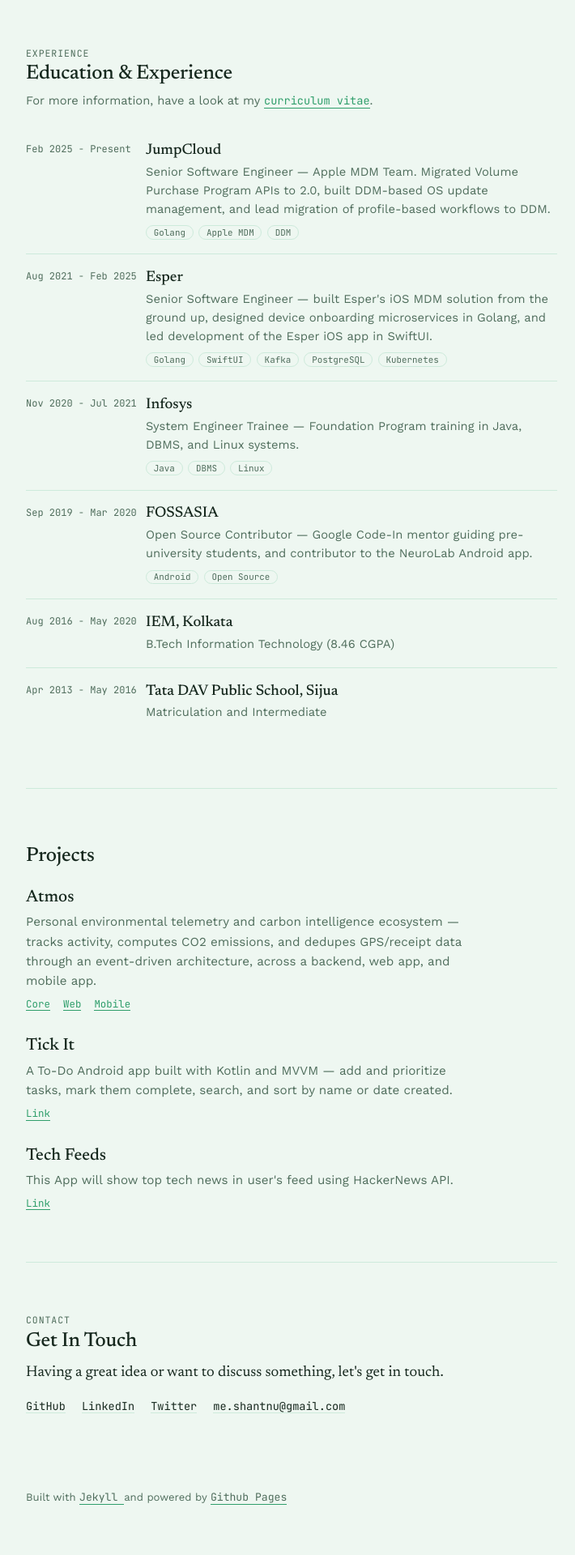
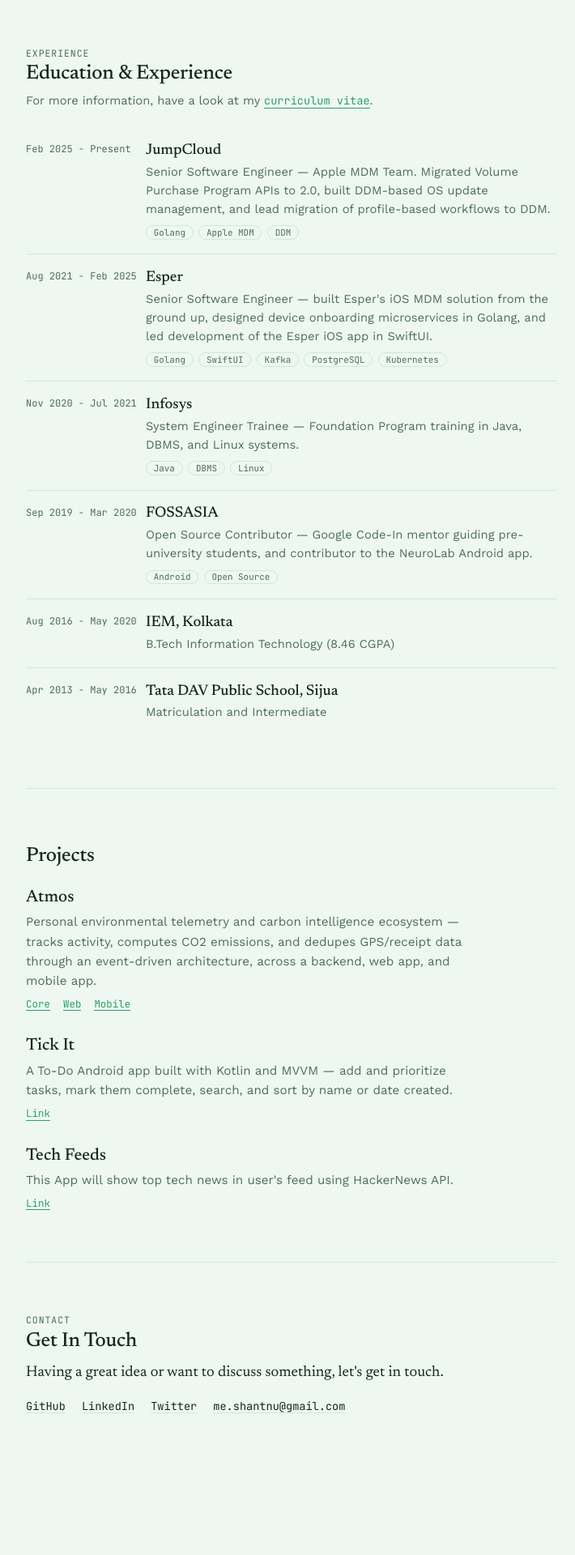
Before and after one commit to dipu989/dipu989.github.io, a Jekyll site: the page built from index.html, in a window 1280 px wide. Shown: the part 1050-2970 px from the top of the page at 81% size, without its empty margins (280-990 px from the left). Built offline with Jekyll 4.4.1, drawn with Linux system fonts in a browser that asks for light colours; after the commit the page ends 2859 px from its top, so only the background shows below that.

Commit message:
chore(footer): remove "Built with Jekyll / powered by GitHub Pages" credit
Dropped the visible footer line and its now-unused .footer SCSS block.

```diff
--- a/_includes/footer.html
+++ b/_includes/footer.html
@@ -1,16 +1,3 @@
-<footer class="footer">
-  <p>
-    Built with
-    <a class="highlight-link" href="https://jekyllrb.com/"target="_blank" rel="noreferrer">
-      Jekyll
-    </a>
-    and powered by
-    <a class="highlight-link" href="https://pages.github.com/" target="_blank" rel="noreferrer">
-      Github Pages
-    </a>
-  </p>
-</footer>
-
 <!-- Google Analytics -->
 {% if site.google-analytics %}
 <script>
```
Also changed, not shown: _sass/main.scss (+1 -15 lines), assets/css/main.min.css.
